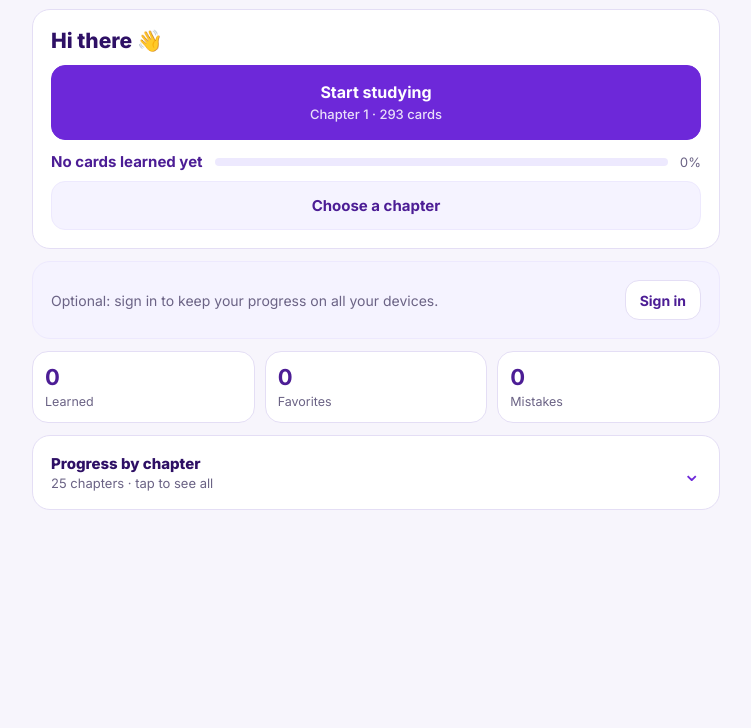
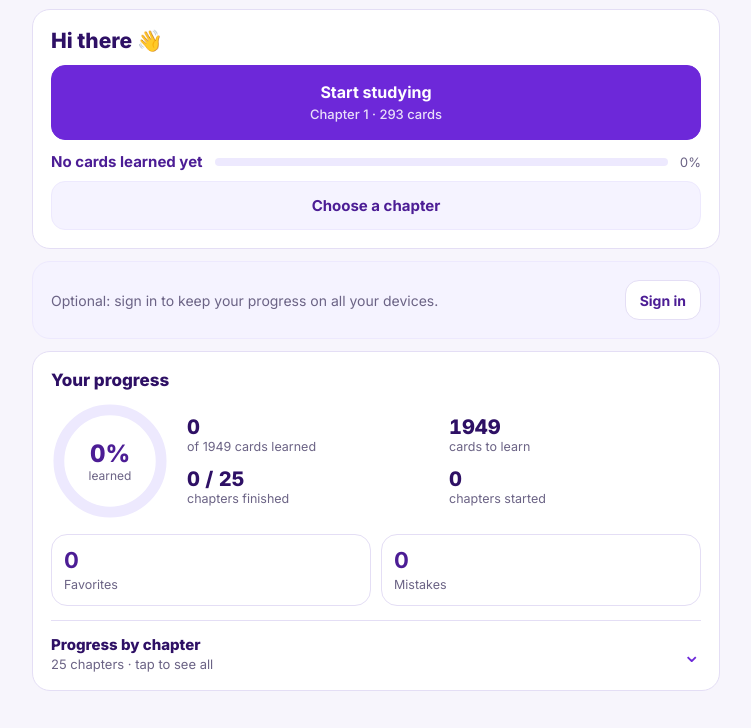
Before and after one commit to Marmaram1997/italian-patente-flashcards, a plain HTML site: page index.html in a window 1280 px wide. Shown: the part 120-848 px from the top of the page, without its empty margins (264-1015 px from the left). Before the commit the page ends 800 px from the top, so only its background shows below. Drawn offline with nearby package versions, Linux system fonts and the light colour scheme.

Commit message:
Dashboard: Your progress section with ring, totals and closest chapter
Co-Authored-By: Claude Opus 5.5 <noreply@anthropic.com>
Claude-Session: https://claude.ai/code/session_01JQACnuX25aWZnBunstwQjd

```diff
--- a/index.html
+++ b/index.html
@@ -71,7 +71,25 @@ input:focus{outline:2px solid var(--p300);border-color:var(--p500)}
 .sync{display:flex;gap:12px;align-items:center;background:var(--p50);border:1px solid var(--p100)}
 .sync p{flex:1}
 .sync .btn{min-height:40px;padding:9px 14px;font-size:14px;white-space:nowrap}
-.kpis{display:grid;grid-template-columns:repeat(3,1fr);gap:10px;margin-bottom:12px}
+.kpis{display:grid;grid-template-columns:repeat(2,1fr);gap:10px;margin:14px 0}
+.pgTitle{font-size:17px;margin-bottom:12px}
+.pgTop{display:flex;align-items:center;gap:18px}
+.ring{position:relative;width:118px;height:118px;flex:none}
+.ring svg{width:100%;height:100%;transform:rotate(-90deg)}
+html[dir=rtl] .ring svg{transform:rotate(-90deg) scaleY(-1)}
+.ring circle{fill:none;stroke-width:11}
+.ring .rb{stroke:var(--p100)}
+.ring .rf{stroke:var(--p600);stroke-linecap:round;stroke-dasharray:326.7;stroke-dashoffset:326.7;transition:stroke-dashoffset .6s ease}
+.ring .rc{position:absolute;inset:0;display:flex;flex-direction:column;align-items:center;justify-content:center}
+.ring .rc b{font-size:24px;font-weight:800;color:var(--p800);font-variant-numeric:tabular-nums}
+.ring .rc span{font-size:12px;color:var(--muted)}
+.pgStats{flex:1;display:grid;grid-template-columns:1fr 1fr;gap:12px 10px}
+.pgStats b{display:block;font-size:20px;font-weight:800;color:var(--p900);font-variant-numeric:tabular-nums}
+.pgStats span{font-size:12.5px;color:var(--muted);line-height:1.3;display:block}
+.pgNext{display:block;width:100%;margin-top:14px;text-align:start;background:var(--p50);border:1px solid var(--p100);border-radius:14px;padding:11px 14px;cursor:pointer;font-size:14px;color:var(--p900);line-height:1.45}
+.pgNext small{display:block;color:var(--muted);font-size:12.5px}
+#progPanel .chToggle{border-top:1px solid var(--line);padding-top:14px}
+@media (max-width:360px){.pgTop{gap:12px}.ring{width:100px;height:100px}}
 .kpi{background:#fff;border:1px solid var(--line);border-radius:16px;padding:12px;text-align:start;cursor:pointer}
 .kpi:hover{border-color:var(--p300)}
 .kpi b{display:block;font-size:22px;color:var(--p800)}
@@ -230,12 +248,26 @@ label.sm{font-size:13px;font-weight:600;color:var(--p800);display:block;margin:6
       <p class="muted" data-t="syncText"></p>
       <button class="btn" id="syncSignIn" data-t="signIn"></button>
     </div>
+    <div class="panel" id="progPanel" aria-labelledby="progTitle">
+      <h2 class="h3 pgTitle" id="progTitle" data-t="yourProgress"></h2>
+      <div class="pgTop">
+        <div class="ring" id="ring" role="img">
+          <svg viewBox="0 0 120 120" aria-hidden="true"><circle class="rb" cx="60" cy="60" r="52"/><circle class="rf" id="ringFill" cx="60" cy="60" r="52"/></svg>
+          <div class="rc"><b id="ringPct">0%</b><span data-t="learnedLow"></span></div>
+        </div>
+        <div class="pgStats">
+          <div><b id="pLearned">0</b><span id="pLearnedL"></span></div>
+          <div><b id="pLeft">0</b><span data-t="toLearn"></span></div>
+          <div><b id="pDone">0</b><span data-t="chDone"></span></div>
+          <div><b id="pStarted">0</b><span data-t="chStarted"></span></div>
+        </div>
+      </div>
+      <button class="pgNext hide" id="pgNext"></button>
     <div class="kpis">
-      <button class="kpi" data-go="all"><b id="kKnown">0</b><span data-t="learned"></span></button>
+      <b id="kKnown" class="hide"></b>
       <button class="kpi" data-go="fav"><b id="kFav">0</b><span data-t="favorites"></span></button>
       <button class="kpi" data-go="wrong"><b id="kWrong">0</b><span data-t="mistakes"></span></button>
     </div>
-    <div class="panel">
       <button class="chToggle" id="chToggle" aria-expanded="false" aria-controls="chList">
         <span><span class="h3" data-t="byChapter"></span><span class="chSum" id="chSum"></span></span>
         <span class="chev" aria-hidden="true">⌄</span>
@@ -383,7 +415,7 @@ label.sm{font-size:13px;font-weight:600;color:var(--p800);display:block;margin:6
     en:{cards:'cards',language:'Language',dashboard:'Dashboard',study:'Study',tools:'Search and options',
       startStudying:'Start studying',startSub:'Chapter 1 · {n} cards',continueTo:'Continue ',cardOf:'card {i} of {n}',allChaptersName:'All chapters',chooseChapter:'Choose a chapter',
       learned1:'1 card learned',learnedN:'{n} cards learned',learned0:'No cards learned yet',reviewN:'Review {n} cards',review1:'Review 1 card',
-      syncText:'Optional: sign in to keep your progress on all your devices.',signIn:'Sign in',learned:'Learned',favorites:'Favorites',mistakes:'Mistakes',
+      syncText:'Optional: sign in to keep your progress on all your devices.',signIn:'Sign in',learned:'Learned',yourProgress:'Your progress',learnedLow:'learned',ofCards:'of {n} cards learned',toLearn:'cards to learn',chDone:'chapters finished',chStarted:'chapters started',nextGoal:'Closest to finish',cardsLeft:'{n} cards left',ringLbl:'{p} of all cards learned',favorites:'Favorites',mistakes:'Mistakes',
       byChapter:'Progress by chapter',chSum:'{c} chapters · tap to see all',chapterN:'Ch. {n}',all:'All',shuffle:'Shuffle',list:'List',search:'Search an Italian or Persian word…',
       tapHint:'Tap the card or press “Show meaning”',showMeaning:'Show meaning',reviewAgain:'Review again',iKnew:'I knew it',previous:'Previous card',back:'Back to dashboard',nextCard:'Next card',
       keys:'Space = show meaning · K = I knew it · R = review again · ← / → = previous / next · F = ❤️',example:'Example',needsReview:'Example under review',
@@ -402,7 +434,7 @@ label.sm{font-size:13px;font-weight:600;color:var(--p800);display:block;margin:6
     fa:{cards:'کارت',language:'زبان',dashboard:'داشبورد',study:'مطالعه',tools:'جستجو و گزینه‌ها',
       startStudying:'شروع مطالعه',startSub:'فصل ۱ · {n} کارت',continueTo:'ادامه ',cardOf:'کارت {i} از {n}',allChaptersName:'همه فصل‌ها',chooseChapter:'انتخاب فصل',
       learned1:'۱ کارت یاد گرفته‌اید',learnedN:'{n} کارت یاد گرفته‌اید',learned0:'هنوز کارتی یاد نگرفته‌اید',reviewN:'مرور {n} کارت',review1:'مرور ۱ کارت',
-      syncText:'اختیاری: وارد شوید تا پیشرفت شما در همه دستگاه‌ها حفظ شود.',signIn:'ورود',learned:'یادگرفته',favorites:'علاقه‌مندی‌ها',mistakes:'اشتباه‌ها',
+      syncText:'اختیاری: وارد شوید تا پیشرفت شما در همه دستگاه‌ها حفظ شود.',signIn:'ورود',learned:'یادگرفته',yourProgress:'پیشرفت شما',learnedLow:'یاد گرفته',ofCards:'از {n} کارت یاد گرفته‌اید',toLearn:'کارت مانده',chDone:'فصل تمام شده',chStarted:'فصل شروع شده',nextGoal:'نزدیک‌ترین فصل به پایان',cardsLeft:'{n} کارت مانده',ringLbl:'{p} از همه کارت‌ها یاد گرفته شده',favorites:'علاقه‌مندی‌ها',mistakes:'اشتباه‌ها',
       byChapter:'پیشرفت در هر فصل',chSum:'{c} فصل · برای دیدن همه بزنید',chapterN:'فصل {n}',all:'همه',shuffle:'درهم',list:'فهرست',search:'جستجوی کلمه ایتالیایی یا فارسی…',
       tapHint:'روی کارت بزنید یا «نمایش معنی» را بزنید',showMeaning:'نمایش معنی',reviewAgain:'دوباره مرور کنم',iKnew:'بلد بودم',previous:'کارت قبلی',back:'بازگشت به داشبورد',nextCard:'کارت بعدی',
       keys:'فاصله = نمایش معنی · K = بلد بودم · R = دوباره مرور کنم · ← / → = قبلی / بعدی · F = ❤️',example:'مثال',needsReview:'مثال در حال بازبینی',
@@ -524,7 +556,11 @@ label.sm{font-size:13px;font-weight:600;color:var(--p800);display:block;margin:6
     var k=learnedCount(),tot=ALL.length;
     $('learnedTxt').textContent=k===0?t('learned0'):k===1?t('learned1'):t('learnedN',{n:n2(k)});
     $('learnedBar').style.width=(k?Math.max(1.5,k/tot*100):0)+'%';
-    $('learnedPct').textContent=n2(Math.round(k/tot*100))+'%';
+    var pr=k/tot*100,pct=(k&&pr<10?(Math.floor(pr*10)/10||0.1):Math.round(pr))+'%';
+    $('learnedPct').textContent=n2(pct);
+    $('ringPct').textContent=n2(pct);$('ringFill').style.strokeDashoffset=326.7*(1-(k?Math.max(pr,1):0)/100);
+    $('ring').setAttribute('aria-label',t('ringLbl',{p:n2(pct)}));
+    $('pLearned').textContent=n2(k);$('pLearnedL').textContent=t('ofCards',{n:n2(tot)});$('pLeft').textContent=n2(tot-k);
     var mb=$('mainBtn'),p=validPos(),hasProgress=p||k||keys(S.wrong).length;
     mb.innerHTML='';
     if(p&&hasProgress){
@@ -542,6 +578,12 @@ label.sm{font-size:13px;font-weight:600;color:var(--p800);display:block;margin:6
     $('syncCard').classList.toggle('hide',!!user||!canLogin);
     var per={};ALL.forEach(function(c){var o=per[c[2]]||(per[c[2]]={t:0,k:0});o.t++;if(S.known[c[0]])o.k++});
     var h='';Object.keys(per).sort(function(x,y){return x-y}).forEach(function(n){h+=chRow(n,per[n])});
+    var cs=Object.keys(per),done=0,started=0,best=null;
+    cs.forEach(function(n){var o=per[n];if(o.k===o.t)done++;else if(o.k>0){started++;if(!best||o.t-o.k<per[best].t-per[best].k)best=n}});
+    $('pDone').textContent=n2(done)+' / '+n2(cs.length);$('pStarted').textContent=n2(started);
+    var ng=$('pgNext');ng.classList.toggle('hide',!best);ng.dataset.ch=best||'';
+    if(best){ng.innerHTML='';var sm0=document.createElement('small');sm0.textContent=t('nextGoal');var nb=document.createElement('bdi');nb.className='it-t';nb.lang='it';nb.textContent=chName(best);sm0.textContent+=' · '+t('chapterN',{n:n2(best)});
+      var lf=document.createElement('span');lf.textContent=' · '+t('cardsLeft',{n:n2(per[best].t-per[best].k)});ng.append(sm0,nb,lf)}
     $('chList').innerHTML=h;$('chSum').textContent=t('chSum',{c:n2(Object.keys(per).length)});
   }
   function chRow(n,o,cur){
@@ -551,6 +593,7 @@ label.sm{font-size:13px;font-weight:600;color:var(--p800);display:block;margin:6
   }
   $('mainBtn').onclick=function(){var p=validPos();if(p)openChapter(p.ch,p.term);else openChapter('1')};
   $('chooseBtn').onclick=openPicker;
+  $('pgNext').onclick=function(){var c=this.dataset.ch,p=validPos();if(c)openChapter(c,p&&p.ch===c?p.term:null)};
   $('reviewBtn').onclick=startReview;
   $('syncSignIn').onclick=openWelcome;
   $('chToggle').onclick=function(){var o=this.getAttribute('aria-expanded')!=='true';this.setAttribute('aria-expanded',o);$('chList').classList.toggle('hide',!o)};
--- a/sw.js
+++ b/sw.js
@@ -1,4 +1,4 @@
-const CACHE = 'patente-cards-v12';
+const CACHE = 'patente-cards-v13';
 const ASSETS = ['./', './index.html', './cards.json', './manifest.webmanifest',
   './icon-192.png', './icon-512.png', './icon-maskable-512.png', './apple-touch-icon.png'];
 
```
